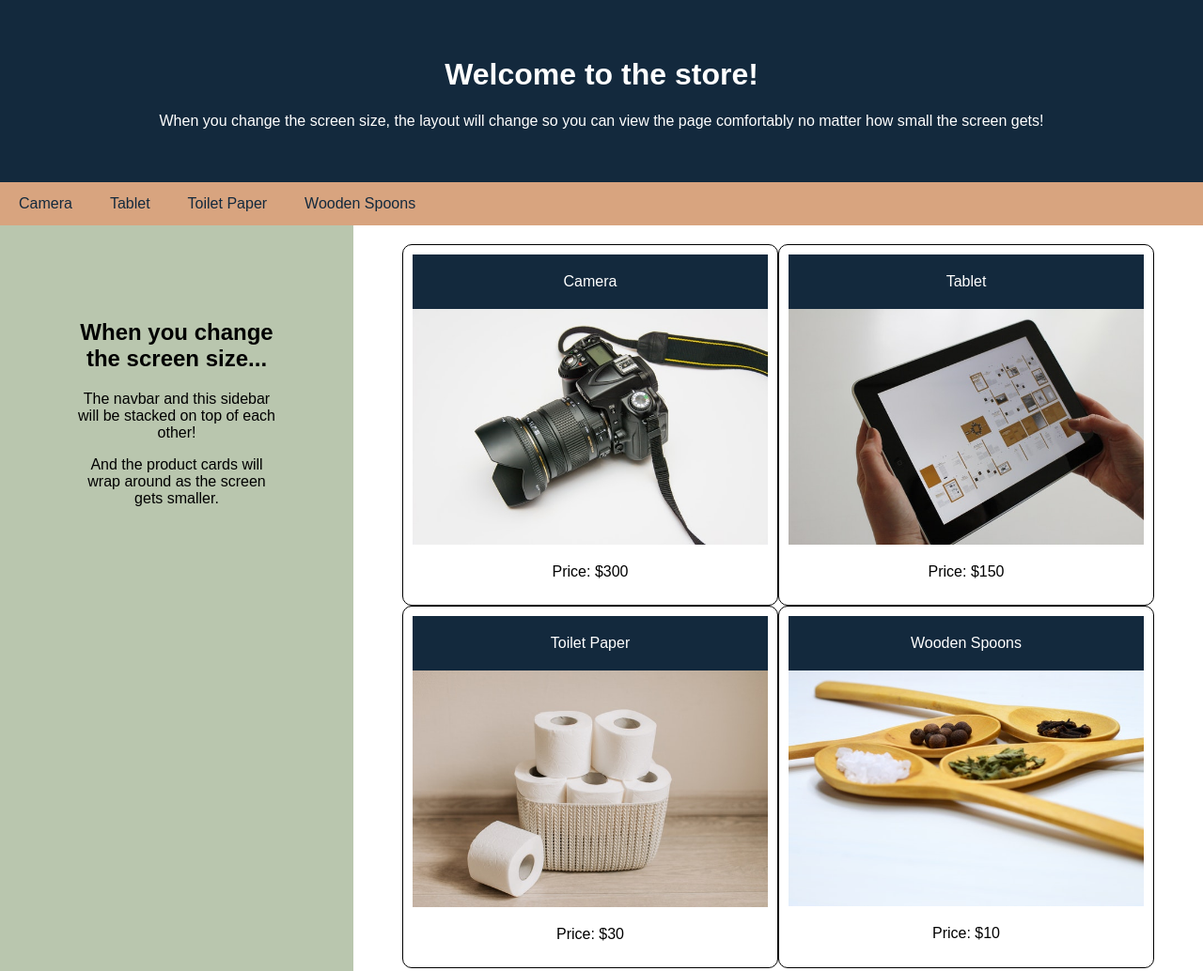
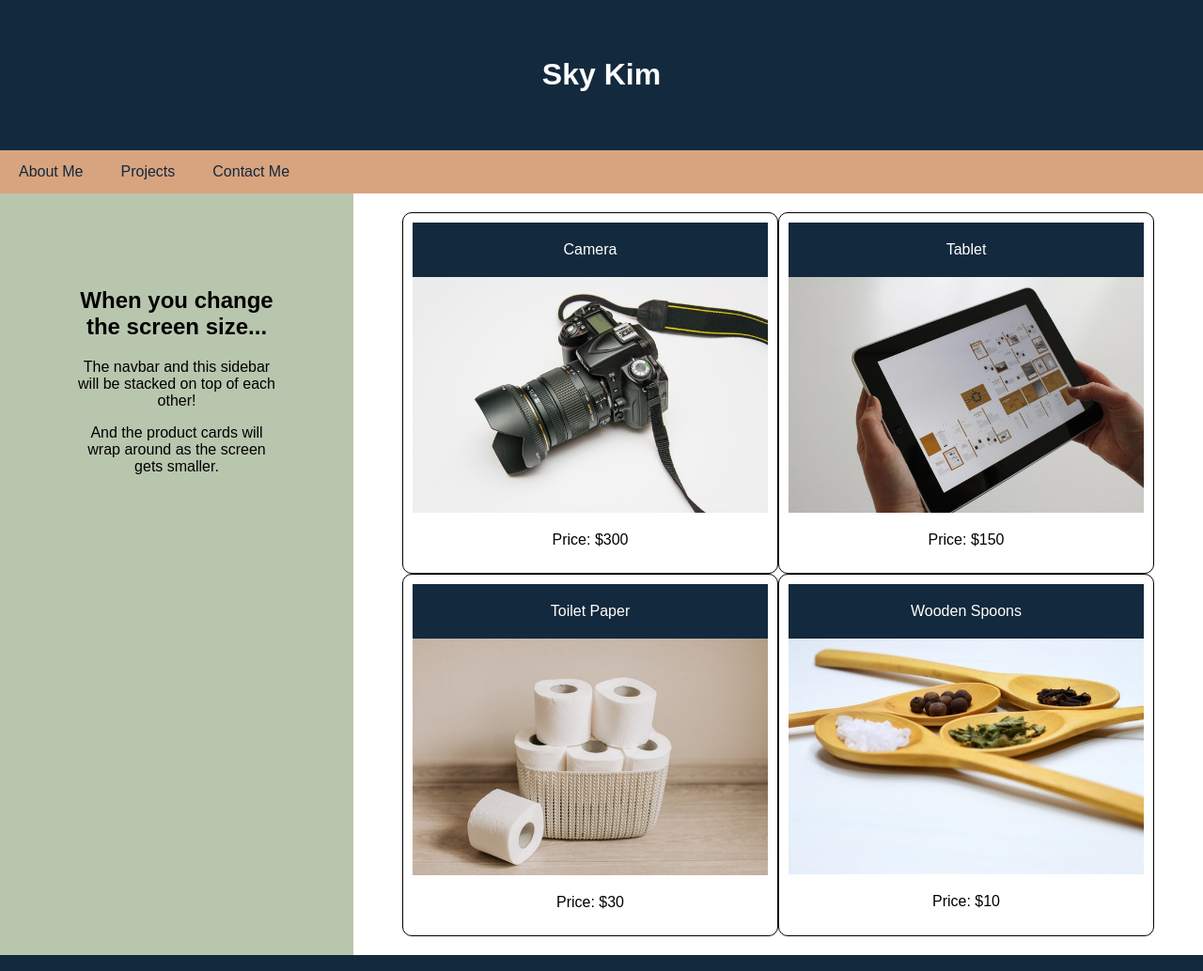
Before and after one commit to sjk777/Sky-Portfolio, a plain HTML site: page index.html in a window 1280 px wide. Shown: the top 1034 px of the page at 94% size. Drawn offline with Linux system fonts and the light colour scheme.

Commit message:
fixed title and nav link

```diff
--- a/index.html
+++ b/index.html
@@ -1,7 +1,7 @@
 <!DOCTYPE html>
 <html>
   <head>
-    <title>Responsive Web Design</title>
+    <title>Sky's Portfolio</title>
     <meta charset="UTF-8" />
     <meta name="viewport" content="width=device-width, initial-scale=1" />
     <link rel="stylesheet" type="text/css" href="./assets/css/style.css" />
@@ -9,25 +9,21 @@
   <body>
     <!-- Header -->
     <header>
-      <h1>Welcome to the store!</h1>
-      <p>
-        When you change the screen size, the layout will change so you can view
-        the page comfortably no matter how small the screen gets!
-      </p>
+      <h1>Sky Kim</h1>
+
     </header>
 
     <!-- Navbar -->
     <nav>
-      <a href="#">Camera</a>
-      <a href="#">Tablet</a>
-      <a href="#">Toilet Paper</a>
-      <a href="#">Wooden Spoons</a>
+      <a href="#about-me">About Me</a>
+      <a href="#">Projects</a>
+      <a href="#">Contact Me</a>
     </nav>
 
     <!-- Body -->
     <main>
       <!-- Sidebar -->
-      <aside>
+      <aside id="about-me">
         <h2>When you change the screen size...</h2>
         <p>The navbar and this sidebar will be stacked on top of each other!</p>
         <p>
```
